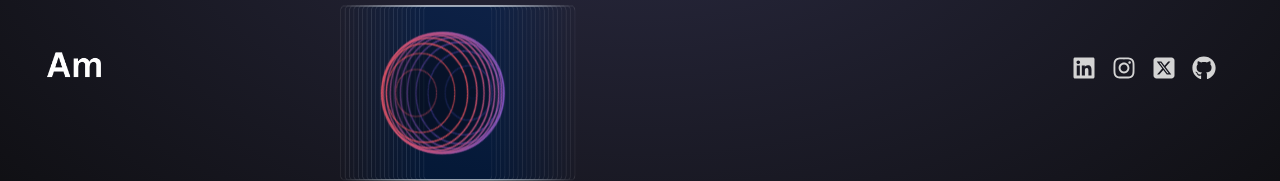
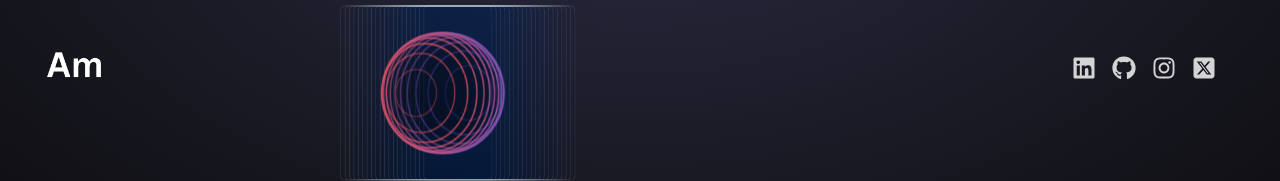
Before and after one commit to abhizmishra/My-Portfolio, a React (Vite) app: page / in a window 1280 px wide. Shown: the top 181 px of the page. Built offline with nearby package versions, Linux system fonts and the light colour scheme.

Commit message:
navbar github reposition

```diff
--- a/src/components/Navbar.jsx
+++ b/src/components/Navbar.jsx
@@ -24,6 +24,14 @@ const Navbar = () => {
           >
             <FaLinkedin />
           </a>
+
+          <a
+            target="_blank"
+            className="hover:scale-150"
+            href="https://github.com/abhizmishra"
+          >
+            <FaGithub />
+          </a>
           <a
             target="_blank"
             className="hover:scale-150"
@@ -38,13 +46,6 @@ const Navbar = () => {
           >
             {" "}
             <FaSquareXTwitter />
-          </a>
-          <a
-            target="_blank"
-            className="hover:scale-150"
-            href="https://github.com/abhizmishra"
-          >
-            <FaGithub />
           </a>
         </div>
 
```
